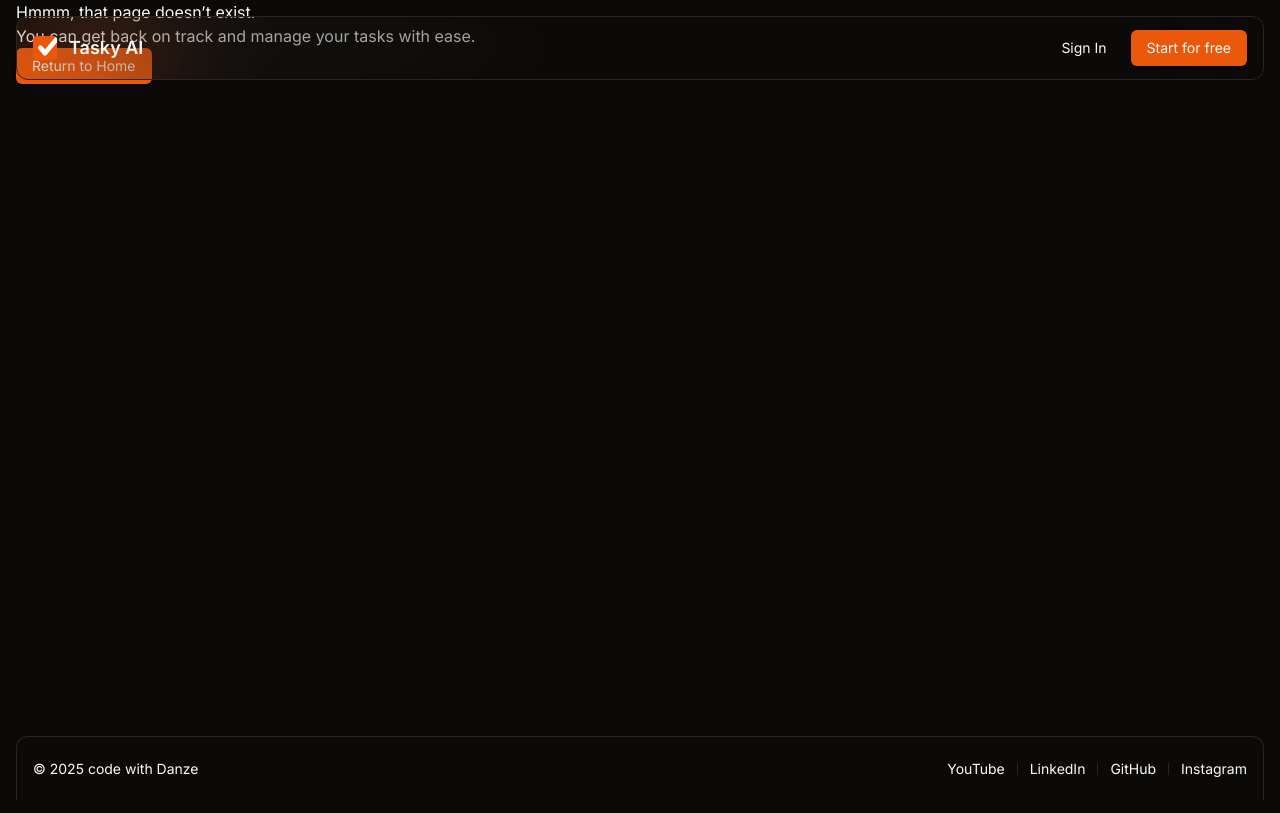
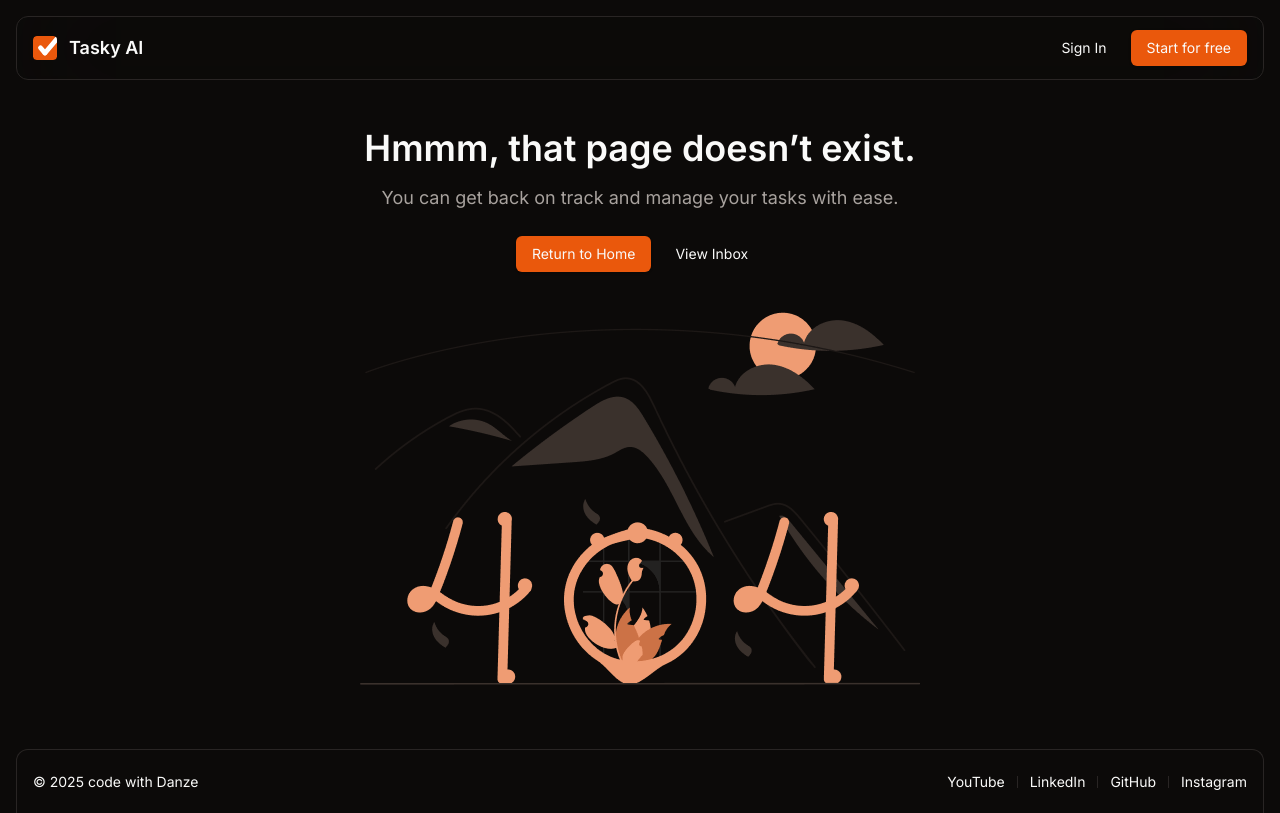
Before and after one commit to dannysteve0693/task-saas-react, a React (Vite) app: page /login in a window 1280 px wide. Built offline with nearby package versions, Linux system fonts and the light colour scheme.

Commit message:
Completion of 404 Page

```diff
--- a/src/pages/RootErrorBoundary.tsx
+++ b/src/pages/RootErrorBoundary.tsx
@@ -6,29 +6,47 @@ import { Button } from '@/components/ui/button';
 import Header from '@/components/Header';
 import Footer from '@/components/Footer';
 
+import { pageNotFound } from '@/assets';
+
 const RootErrorBoundary = () => {
   const error = useRouteError();
   return (
     <div className='min-h-[100dvh] flex flex-col'>
       <Header />
-      <div className='grow container'>
-        <h1 className=''>
+      <div className='grow container flex flex-col justify-center items-center pt-32 pb-12'>
+        <h1 className='text-2xl font-semibold text-center sm:text-4xl'>
           {isRouteErrorResponse(error)
             ? 'Hmmm, that page doesn’t exist.'
             : 'Something went wrong'}
         </h1>
 
-        <p className=''>
+        <p className='text-muted-foreground max-w-[55ch] text-center mt-4 mb-6 sm:text-lg'>
           {isRouteErrorResponse(error)
             ? 'You can get back on track and manage your tasks with ease.'
             : 'We`re working on fixing this issue. Please try again later.'}
         </p>
 
-        <div className=''>
+        <div className='flex gap-2'>
           <Button asChild>
             <Link to={'/'}>Return to Home</Link>
           </Button>
+
+          <Button
+            asChild
+            variant={'ghost'}
+          >
+            <Link to={'/app/inbox'}>View Inbox</Link>
+          </Button>
         </div>
+
+        <figure className='mt-10'>
+          <img
+            src={pageNotFound}
+            alt='404 page not found'
+            width={560}
+            height={373}
+          />
+        </figure>
       </div>
       <Footer />
     </div>
```
